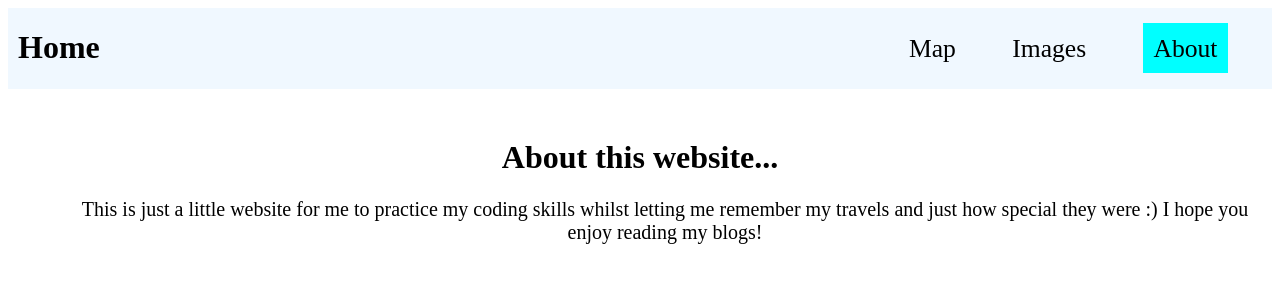
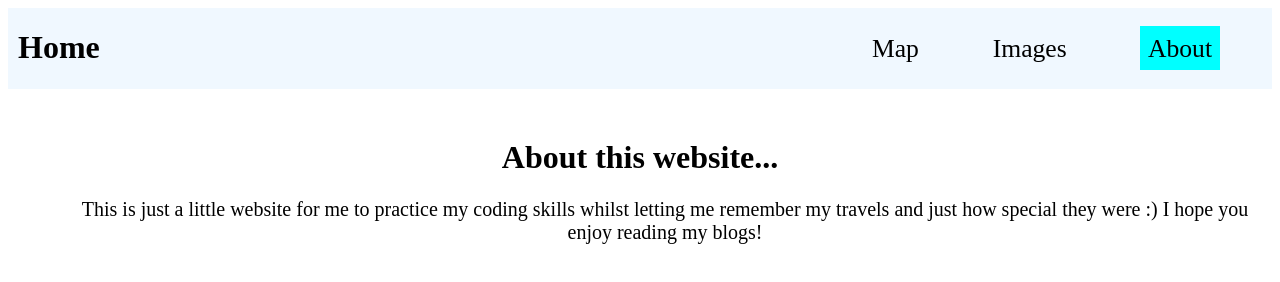
Before and after one commit to rvaria/travelBlog, a plain HTML site: page pages/about.html in a window 1280 px wide. Drawn offline with Linux system fonts and the light colour scheme.

Commit message:
Few changes for further personalisation

```diff
--- a/css/about.css
+++ b/css/about.css
@@ -10,5 +10,5 @@ p {
 
 #aboutPage {
     background-color:aqua;
-    padding:1%;
+    padding:0.7%;
 }
--- a/css/header.css
+++ b/css/header.css
@@ -20,4 +20,6 @@
 li {
     display: inline;
     margin-left: 50px;
+    background-color:aliceblue;
+    padding: 0.8%;
 }
--- a/css/index.css
+++ b/css/index.css
@@ -1,29 +1,6 @@
-.header {
-    background-color: aliceblue;
-    padding-left: 10px;
-    display: flex;
-    margin-bottom: 50px;
-}
-
-.header a {
-    padding:10%;
-    text-decoration:none;
+#homeLink {
     background-color:aqua;
-    color:inherit;
-}
-
-.extra-links {
-    font-size: 1.6rem;
-    text-align: right;
-    width: 90%;
-    flex-direction: row;
-}
-
-li {
-    display: inline;
-    margin-left: 50px;
-    background-color:aliceblue;
-    padding: 0.8%;
+    padding:7%;
 }
 
 li:hover {
@@ -46,7 +23,6 @@ li:hover {
     flex-wrap: wrap;
     justify-content: center;
     align-items: center;
-    animation: fadeIn 4s;
 }
 
 .blogBox {
@@ -70,7 +46,7 @@ li:hover {
 }
 
 .fade {
-    animation: fadeIn 2s;
+    animation: fadeIn 1.3s;
     animation-fill-mode:forwards;
 }
 
```
Also changed, not shown: index.html (+1 -1 lines).
